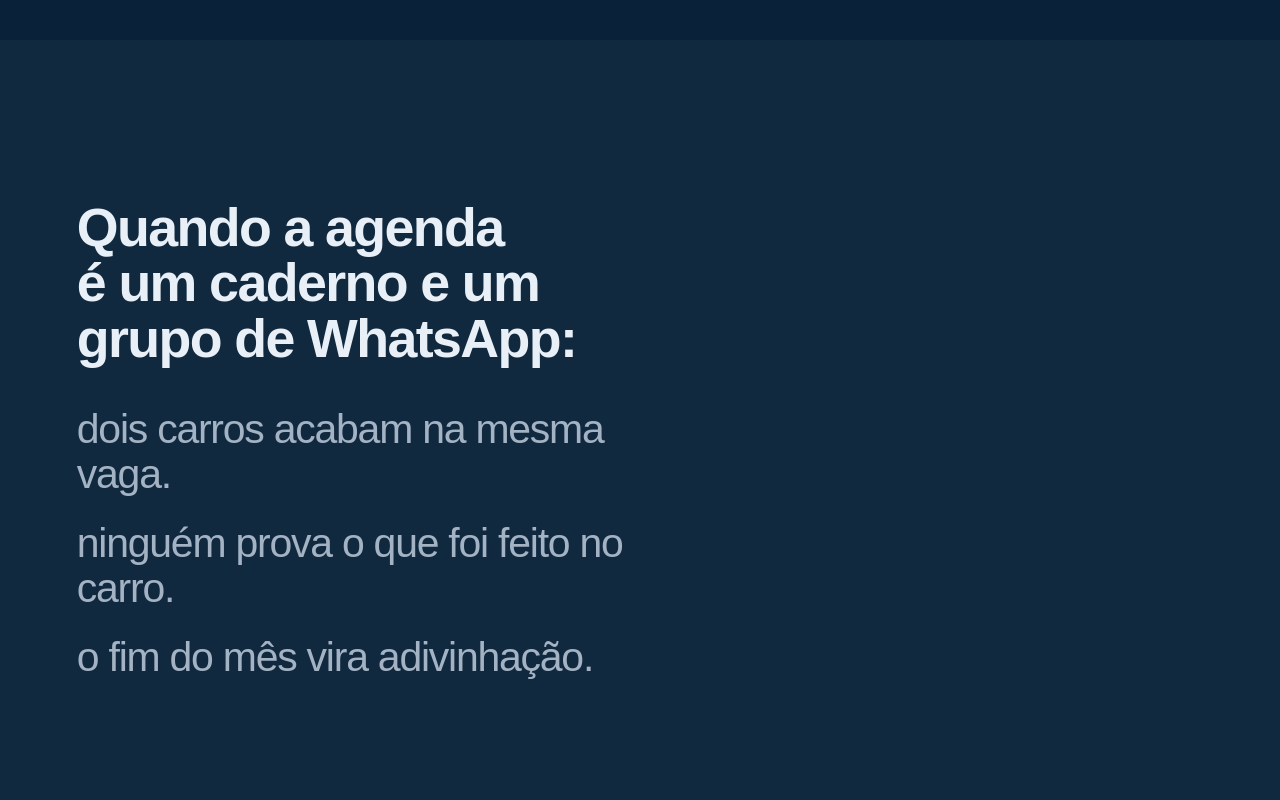
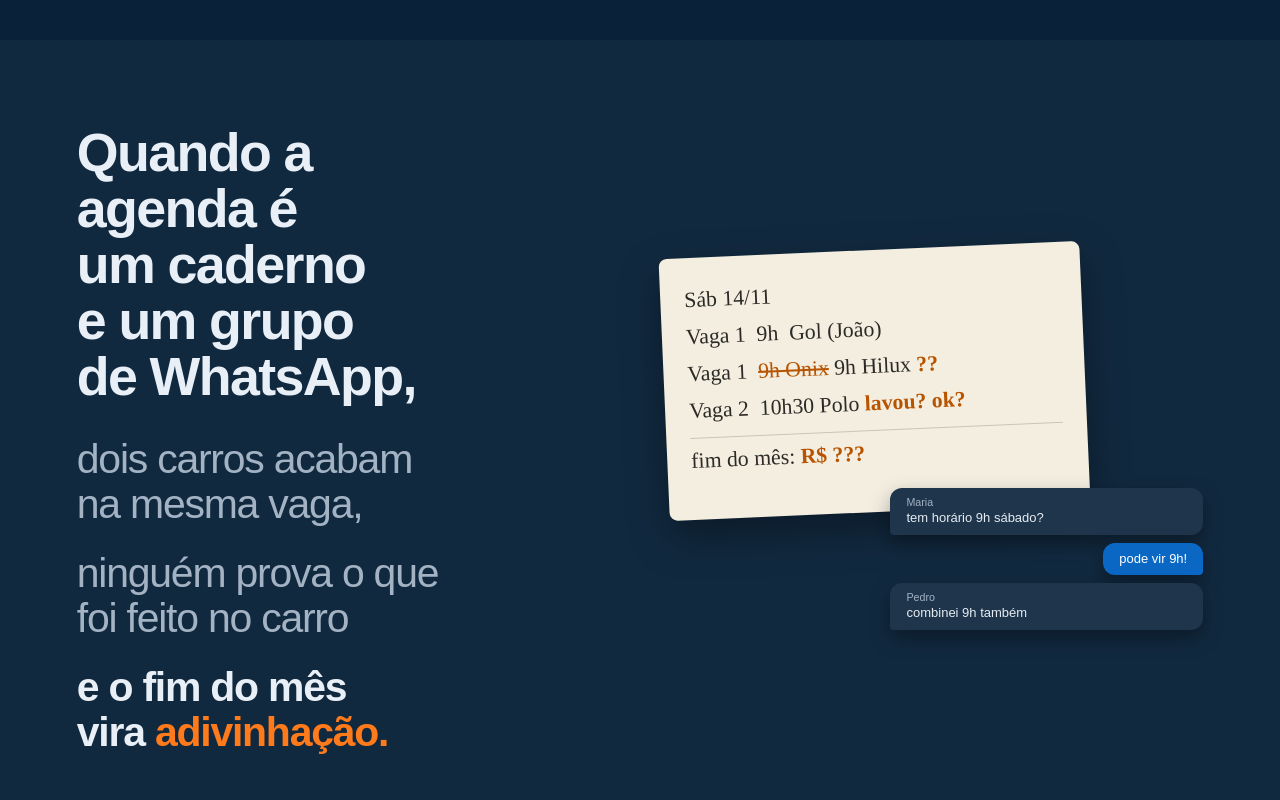
Before and after one commit to thiagodallo/lavatech, a React (Vite) app in the folder frontend/: page /#agenda in a window 1280 px wide. Shown: the part 760-1560 px from the top of the page. Built offline with nearby package versions, Linux system fonts and the light colour scheme; no server answers.

Commit message:
feat(landing): lay out the problem section in two columns with the scene

```diff
--- a/frontend/src/components/CadernoEWhatsApp.css
+++ b/frontend/src/components/CadernoEWhatsApp.css
@@ -2,12 +2,11 @@
   position: relative;
   width: 100%;
   max-width: 560px;
-  padding-bottom: var(--espaco-4);
 }
 
 .caos-caderno {
   width: 78%;
-  padding: var(--espaco-3);
+  padding: var(--espaco-3) var(--espaco-3) var(--espaco-5);
   border-radius: var(--raio-pequeno);
   background: #f3eee0;
   color: #2b2a26;
@@ -27,6 +26,7 @@
 }
 
 .caos-duvida {
+  white-space: nowrap;
   color: var(--cor-alerta-escura);
   font-weight: 700;
 }
@@ -38,12 +38,11 @@
 }
 
 .caos-conversa {
-  position: absolute;
-  right: 0;
-  bottom: 0;
+  position: relative;
   display: grid;
   gap: var(--espaco-1);
   width: 58%;
+  margin: calc(var(--espaco-3) * -1) 0 0 auto;
 }
 
 .caos-balao {
--- a/frontend/src/pages/Landing.css
+++ b/frontend/src/pages/Landing.css
@@ -135,6 +135,43 @@ html.pagina-da-landing {
 .landing-problemas li {
   max-width: 24ch;
   color: var(--landing-suave);
+  text-wrap: balance;
+}
+
+.landing-problemas .landing-problema-final {
+  color: var(--landing-texto);
+  font-weight: 600;
+}
+
+.landing-problema-alerta {
+  color: var(--cor-alerta);
+}
+
+.landing-problema {
+  display: grid;
+  grid-template-columns: 1fr;
+  align-items: center;
+  gap: var(--espaco-5);
+}
+
+.landing-problema-texto {
+  display: grid;
+  gap: var(--espaco-4);
+}
+
+.landing-problema-texto .landing-titulo {
+  max-width: 14ch;
+}
+
+@media (min-width: 1000px) {
+  .landing-problema {
+    grid-template-columns: 1fr 1fr;
+    gap: var(--espaco-6);
+  }
+
+  .landing-problema .caos {
+    justify-self: end;
+  }
 }
 
 .landing-fechamento {
--- a/frontend/src/pages/Landing.jsx
+++ b/frontend/src/pages/Landing.jsx
@@ -4,6 +4,7 @@ import { Link } from 'react-router'
 import logoClara from '../assets/logo-lavatech-clara.png'
 import AgendaDeDemonstracao from '../components/AgendaDeDemonstracao.jsx'
 import ArquiteturaDoSistema from '../components/ArquiteturaDoSistema.jsx'
+import CadernoEWhatsApp from '../components/CadernoEWhatsApp.jsx'
 import CenaDoFluxo from '../components/CenaDoFluxo.jsx'
 import IndicadorDeSecoes from '../components/IndicadorDeSecoes.jsx'
 import LogoAnimada from '../components/LogoAnimada.jsx'
@@ -66,12 +67,19 @@ export default function Landing() {
       </section>
 
       <section id="problema" className="landing-secao landing-secao-alternada" data-secao>
-        <h2 className="landing-titulo">Quando a agenda é um caderno e um grupo de WhatsApp:</h2>
-        <ul className="landing-problemas">
-          <li>dois carros acabam na mesma vaga.</li>
-          <li>ninguém prova o que foi feito no carro.</li>
-          <li>o fim do mês vira adivinhação.</li>
-        </ul>
+        <div className="landing-problema">
+          <div className="landing-problema-texto">
+            <h2 className="landing-titulo">Quando a agenda é um caderno e um grupo de WhatsApp,</h2>
+            <ul className="landing-problemas">
+              <li>dois carros acabam na mesma vaga,</li>
+              <li>ninguém prova o&nbsp;que foi feito no carro</li>
+              <li className="landing-problema-final">
+                e o fim do mês vira <span className="landing-problema-alerta">adivinhação.</span>
+              </li>
+            </ul>
+          </div>
+          <CadernoEWhatsApp />
+        </div>
       </section>
 
       <CenaDoFluxo />
```
